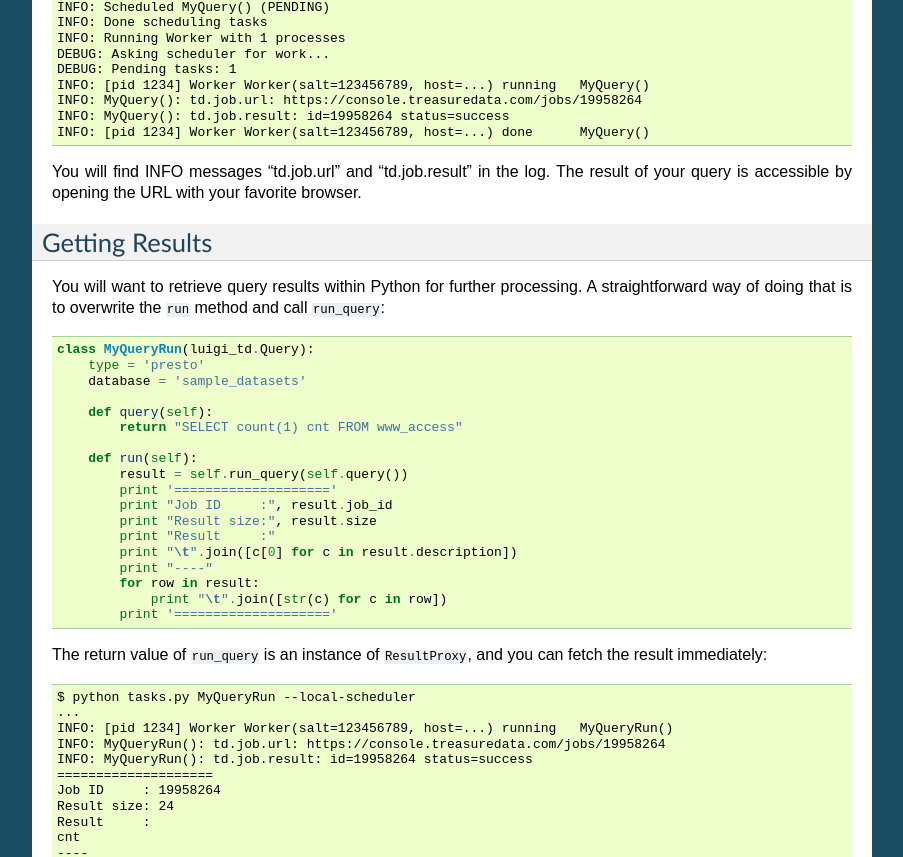
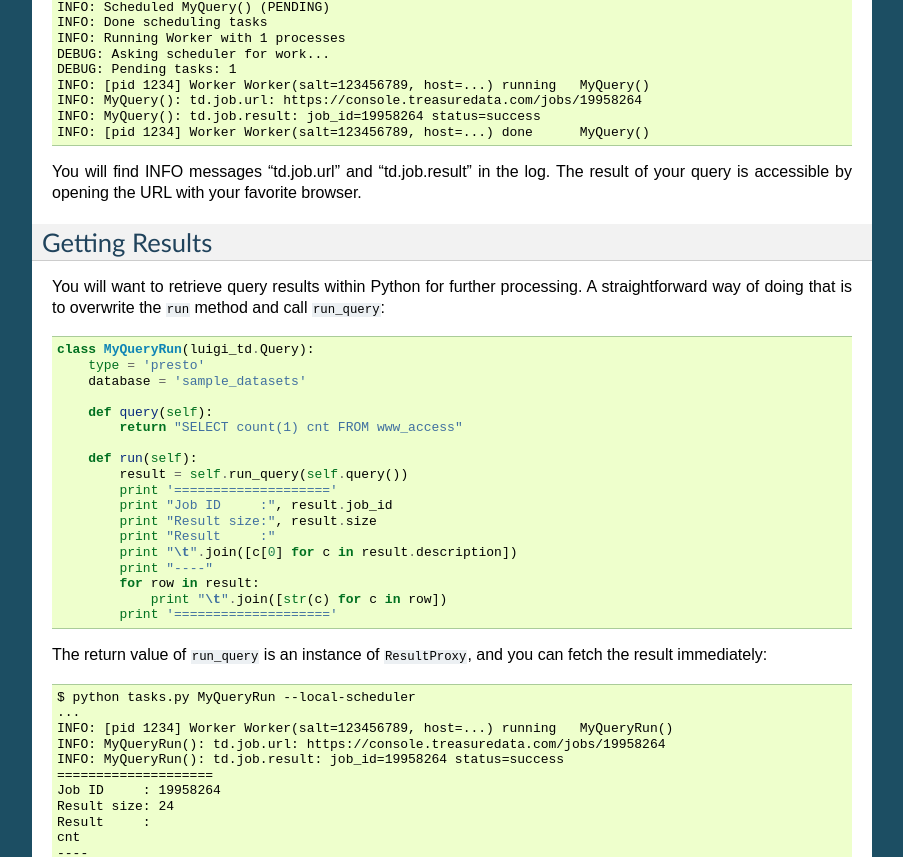
Before and after one commit to treasure-data/luigi-td, a Sphinx documentation site: the page built from docs/gettingstarted.rst, in a window 1280 px wide and 1400 px high, scrolled down 1012 px. Shown: the part 323-1180 px from the top of the window, without its empty margins (198-1101 px from the left). Built offline with Sphinx 7.4.7, drawn with Linux system fonts in a browser that asks for light colours; some of the changed text lies outside the part shown.

Commit message:
Rename "id" to "job_id" in the log output

```diff
--- a/docs/gettingstarted.rst
+++ b/docs/gettingstarted.rst
@@ -74,7 +74,7 @@ You can submit your query as a normal Python script as follows::
   DEBUG: Pending tasks: 1
   INFO: [pid 1234] Worker Worker(salt=123456789, host=...) running   MyQuery()
   INFO: MyQuery(): td.job.url: https://console.treasuredata.com/jobs/19958264
-  INFO: MyQuery(): td.job.result: id=19958264 status=success
+  INFO: MyQuery(): td.job.result: job_id=19958264 status=success
   INFO: [pid 1234] Worker Worker(salt=123456789, host=...) done      MyQuery()
 
 You will find INFO messages "td.job.url" and "td.job.result" in the log.  The result of your query is accessible by opening the URL with your favorite browser.
@@ -109,7 +109,7 @@ The return value of ``run_query`` is an instance of ``ResultProxy``, and you can
   ...
   INFO: [pid 1234] Worker Worker(salt=123456789, host=...) running   MyQueryRun()
   INFO: MyQueryRun(): td.job.url: https://console.treasuredata.com/jobs/19958264
-  INFO: MyQueryRun(): td.job.result: id=19958264 status=success
+  INFO: MyQueryRun(): td.job.result: job_id=19958264 status=success
   ====================
   Job ID     : 19958264
   Result size: 24
@@ -202,7 +202,7 @@ As you can see in this example, the preceding tasks are required by the followin
   ...
   INFO: [pid 1234] Worker Worker(salt=123456789, host=...) running   MyQueryStep1()
   INFO: MyQueryStep1(): td.job.url: https://console.treasuredata.com/jobs/19958264
-  INFO: MyQueryStep1(): td.job.result: id=19958264 status=success
+  INFO: MyQueryStep1(): td.job.result: job_id=19958264 status=success
   INFO: [pid 1234] Worker Worker(salt=123456789, host=...) done      MyQueryStep1()
   ...
   INFO: [pid 1234] Worker Worker(salt=123456789, host=...) running   MyQueryStep2()
```
Also changed, not shown: 1 other file.
